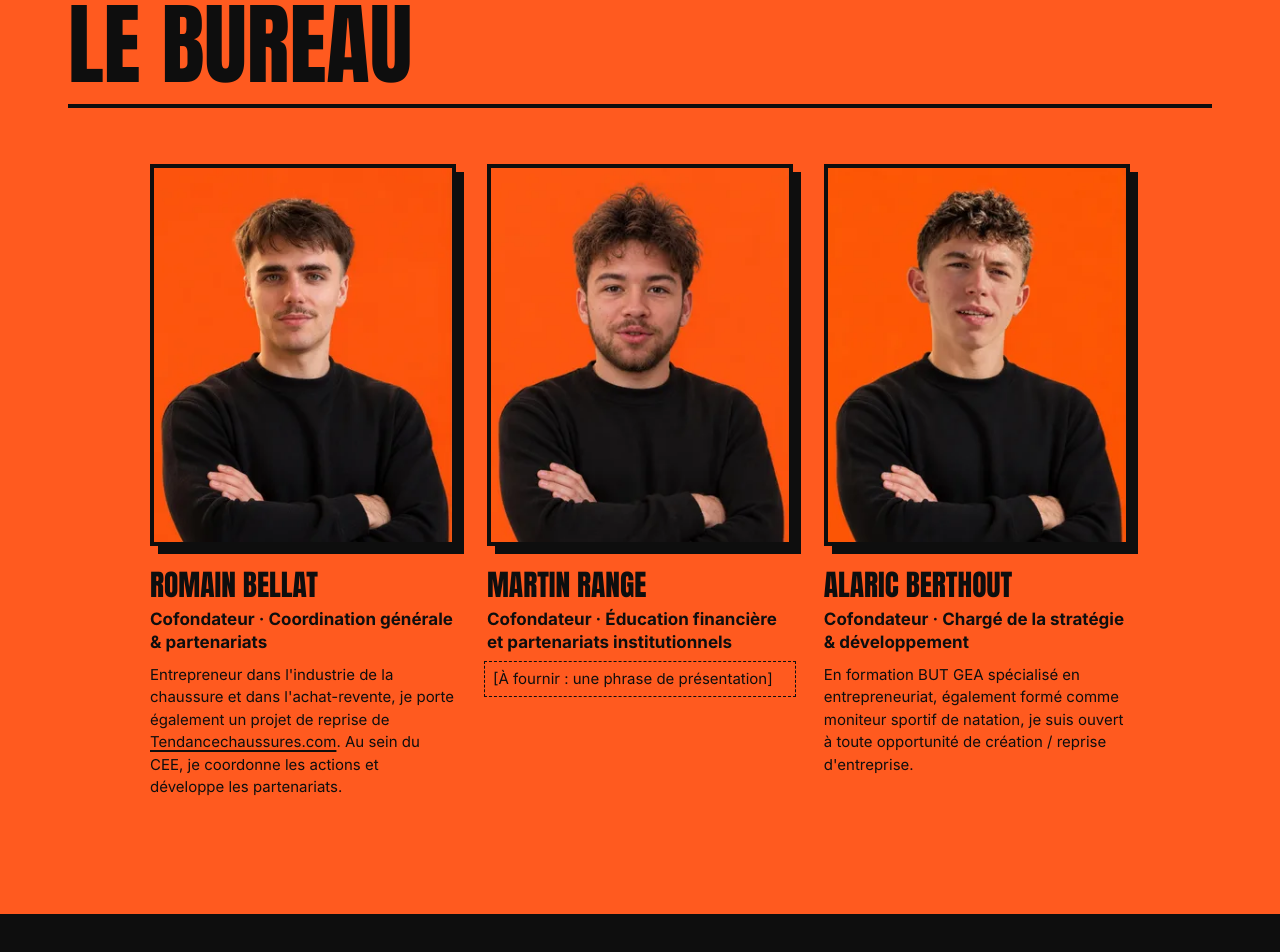
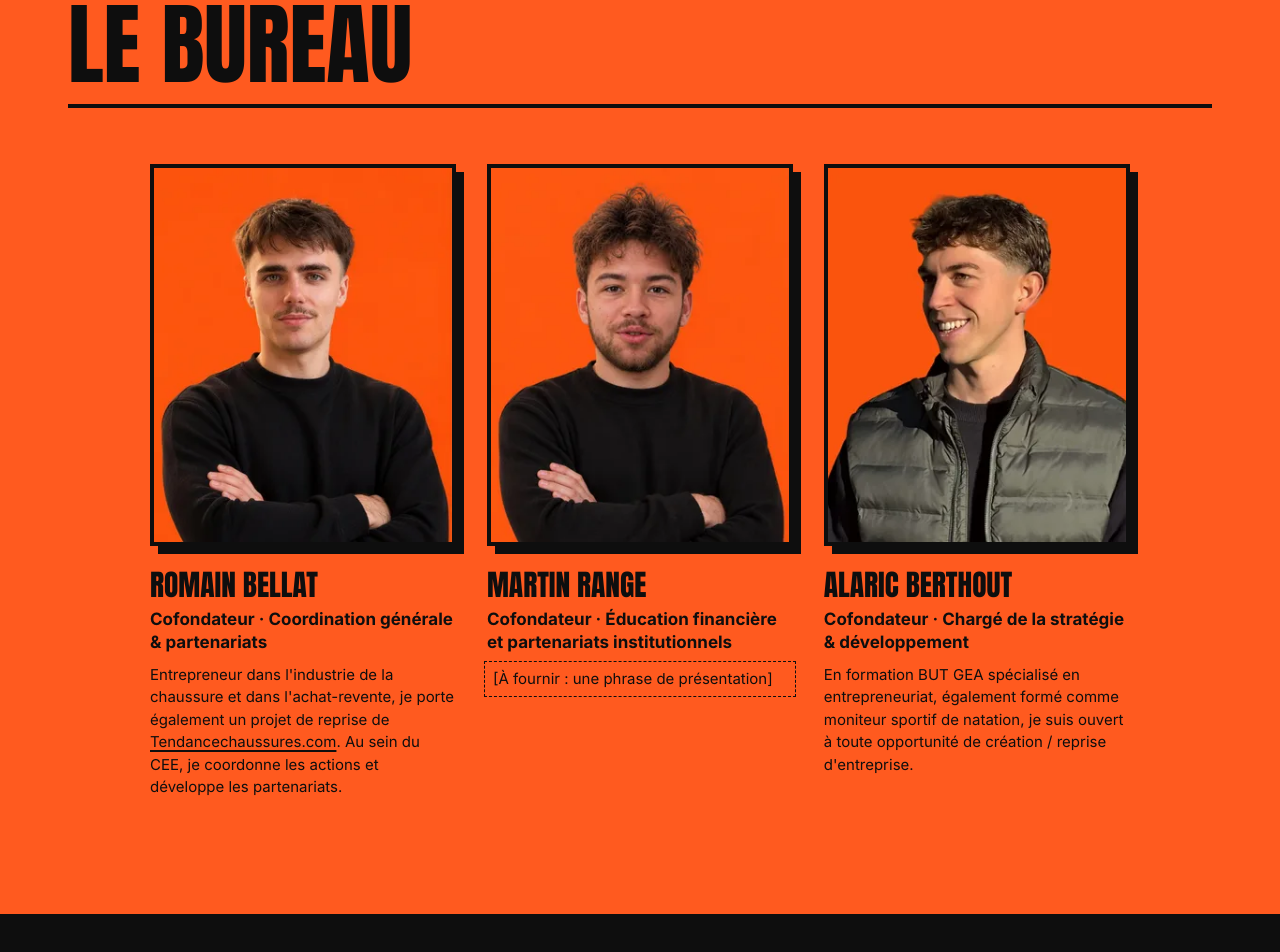
Before and after one commit to GraphfrOnline/cee-nime, a plain HTML site: page index.html in a window 1280 px wide. Shown: the part 2108-3060 px from the top of the page. Drawn offline with Linux system fonts and the light colour scheme.

Commit message:
Bureau : nouveau portrait d'Alaric Berthout (retouché, fond orange)
Nouveaux noms de fichiers pour ne pas resservir l'ancienne photo depuis le cache.

Co-Authored-By: Claude Opus 5.5 <noreply@anthropic.com>

```diff
--- a/index.html
+++ b/index.html
@@ -181,7 +181,7 @@
         <p class="todo" data-i18n="b1">[À fournir : une phrase de présentation]</p>
       </article>
       <article class="member reveal">
-        <div class="member__ph member__ph--photo"><img src="/assets/img/bureau_alaric-320.webp" srcset="/assets/img/bureau_alaric-320.webp 320w, /assets/img/bureau_alaric-600.webp 600w" sizes="(max-width: 600px) 90vw, 300px" width="600" height="750" alt="Alaric Berthout" loading="lazy" decoding="async"></div>
+        <div class="member__ph member__ph--photo"><img src="/assets/img/bureau_alaric-v2-320.webp?v=2" srcset="/assets/img/bureau_alaric-v2-320.webp?v=2 320w, /assets/img/bureau_alaric-v2-600.webp?v=2 600w" sizes="(max-width: 600px) 90vw, 300px" width="600" height="750" alt="Alaric Berthout" loading="lazy" decoding="async"></div>
         <h3>Alaric Berthout</h3>
         <p class="member__role" data-i18n="r3">Cofondateur · Chargé de la stratégie &amp; développement</p>
         <p data-i18n="b3">En formation BUT GEA spécialisé en entrepreneuriat, également formé comme moniteur sportif de natation, je suis ouvert à toute opportunité de création / reprise d'entreprise.</p>
```
Also changed, not shown: assets/img/bureau_alaric-320.webp (deleted), assets/img/bureau_alaric-600.webp (deleted), assets/img/bureau_alaric-v2-320.webp (added), assets/img/bureau_alaric-v2-600.webp (added).
